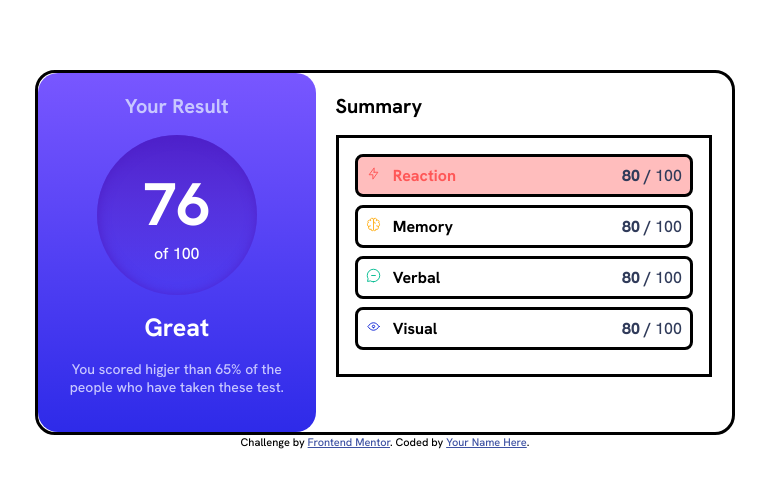
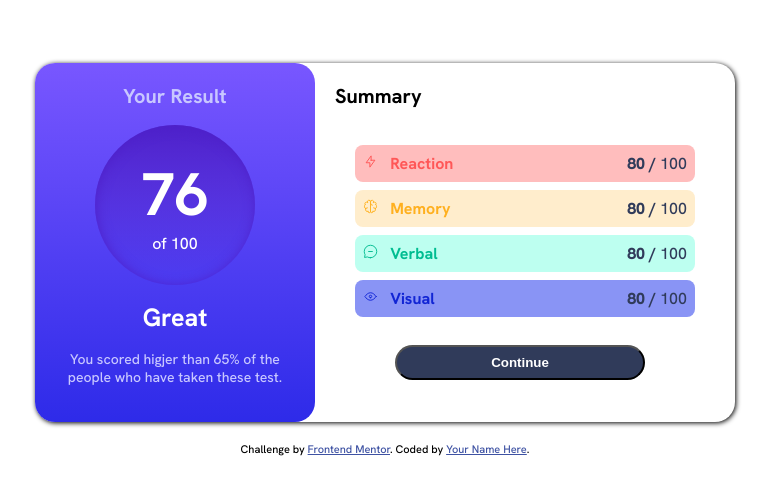
Before and after one commit to yogacups/Blog-preview-card-Solution, a plain HTML site: page Result Summary Component/index.html in a window 1280 px wide. Shown: the part 141-636 px from the top of the page, without its empty margins (255-1026 px from the left). Drawn offline with Linux system fonts and the light colour scheme.

Commit message:
update result summary desktop

```diff
--- a/Result Summary Component/index.html
+++ b/Result Summary Component/index.html
@@ -48,7 +48,7 @@
           <div class="memory score">
             <div class="score-con">
               <img src="./assets/images/icon-memory.svg" alt="icon-memory" />
-              <span>Memory</span>
+              <span class="memory">Memory</span>
             </div>
 
             <span class="grey-text"
@@ -58,7 +58,7 @@
           <div class="verbal score">
             <div class="score-con">
               <img src="./assets/images/icon-verbal.svg" alt="icon-verbal" />
-              <span>Verbal</span>
+              <span class="verbal">Verbal</span>
             </div>
 
             <span class="grey-text"
@@ -68,7 +68,7 @@
           <div class="visual score">
             <div class="score-con">
               <img src="assets/images/icon-visual.svg" alt="icon-visual" />
-              <span>Visual</span>
+              <span class="visual">Visual</span>
             </div>
 
             <span class="grey-text"
@@ -76,6 +76,7 @@
             >
           </div>
         </div>
+        <button>Continue</button>
       </div>
     </div>
 
--- a/Result Summary Component/style.css
+++ b/Result Summary Component/style.css
@@ -20,7 +20,9 @@ body {
   display: flex;
   justify-content: center;
   border-radius: 1.25rem;
-  border: solid black;
+  /* border: solid black; */
+  box-shadow: 1px 1px 5px 0px black;
+  margin-bottom: 20px;
 }
 
 .left {
@@ -83,8 +85,8 @@ p {
 }
 
 .scores {
-  border: solid black;
-  padding: 1rem;
+  /* border: solid black; */
+  padding: 1.25rem;
 }
 
 .score {
@@ -92,7 +94,7 @@ p {
   padding: 0.5rem;
   display: flex;
   justify-content: space-between;
-  border: solid black;
+  /* border: solid black; */
   border-radius: 0.5rem;
 }
 
@@ -102,6 +104,29 @@ p {
 
 .reaction .reaction {
   color: hsl(0, 100%, 67%);
+}
+
+.memory {
+  background-color: hsl(39, 100%, 90%);
+}
+.memory .memory {
+  color: hsl(39, 100%, 56%);
+}
+
+.verbal {
+  background-color: hsl(166, 100%, 87%);
+}
+
+.verbal .verbal {
+  color: hsl(166, 100%, 37%);
+}
+
+.visual {
+  background-color: hsl(234, 85%, 75%);
+}
+
+.visual .visual {
+  color: hsl(234, 85%, 45%);
 }
 
 .score-con span {
@@ -114,11 +139,21 @@ p {
 }
 
 .score .black-text {
-  font-weight: 800;
+  font-weight: 900;
 }
 
 .score .grey-text {
   color: hsl(224, 30%, 27%);
+}
+
+button {
+  width: 250px;
+  height: 35px;
+  border-radius: 1.25rem;
+  color: white;
+  background-color: hsl(224, 30%, 27%);
+  font-weight: 600;
+  margin-left: 60px;
 }
 
 .attribution {
```
